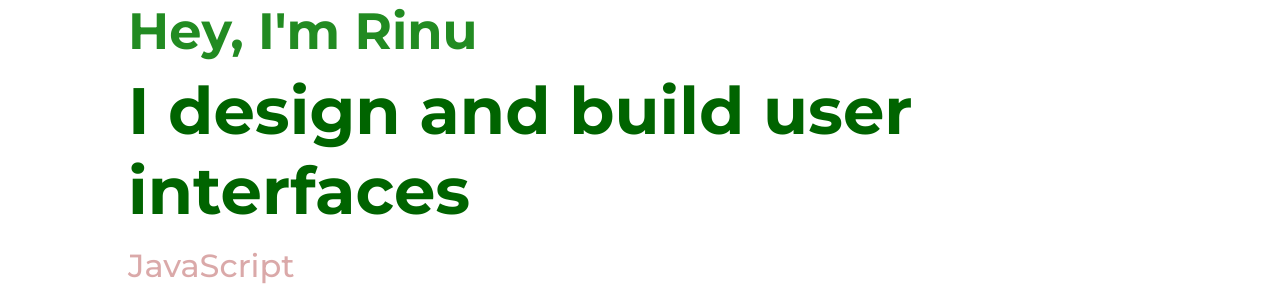
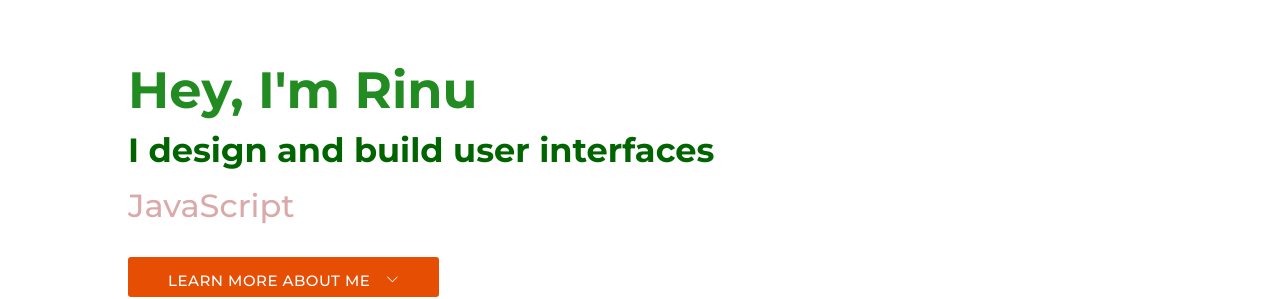
Before and after one commit to rrinu/portfolio, a React (Create React App) app: page / in a window 1280 px wide. Shown: the part 222-521 px from the top of the page. Built offline with nearby package versions, Linux system fonts and the light colour scheme; grey boxes are pictures that could not be loaded.

Commit message:
Add files via upload

```diff
--- a/src/components/styles/Home.styled.js
+++ b/src/components/styles/Home.styled.js
@@ -30,7 +30,7 @@ export const Name = styled.h2`
 `;
 
 export const Title = styled.h1`
-  font-size: 4.100rem;
+  font-size: 2.100rem;
   font-weight: 700;
   margin: 0.5rem 0 1rem 0;
   color: darkGreen;
```
